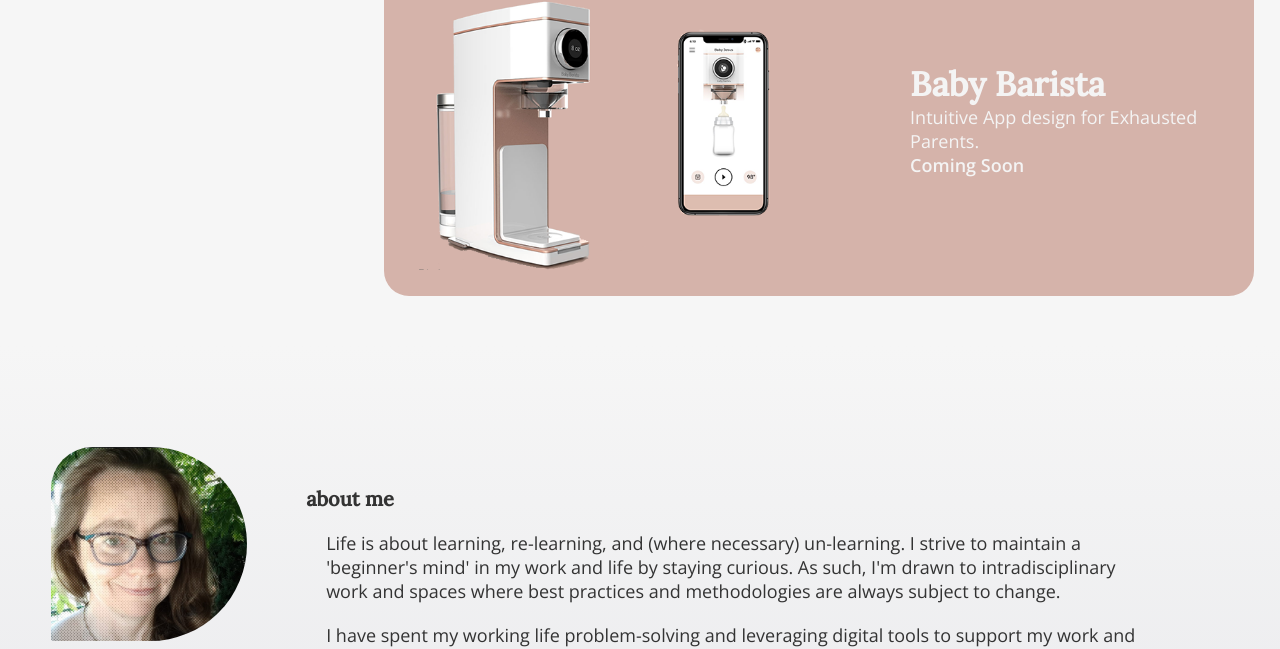
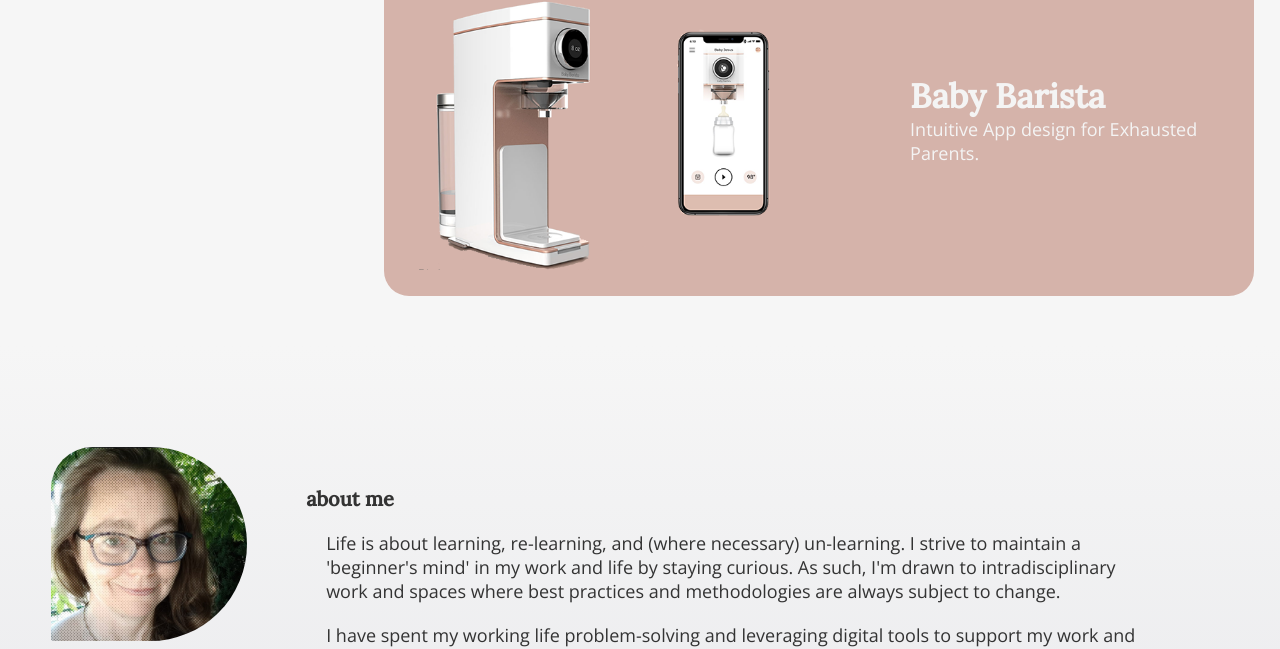
Before and after one commit to veritygriscti/portfolio, a plain HTML site: page index.html in a window 1280 px wide. Shown: the part 910-1559 px from the top of the page. Drawn offline with nearby package versions, Linux system fonts and the light colour scheme.

Commit message:
Removed Coming Soon from index under Baby Barista

```diff
--- a/index.html
+++ b/index.html
@@ -84,7 +84,7 @@
                <div class="case-description">
                   <h2>Baby Barista</h2>
                   <p class="hook">Intuitive App design for Exhausted Parents.</p>
-                  <p><b>Coming Soon</b></p>
+
                 </div>
         </div>
          </a>
```
